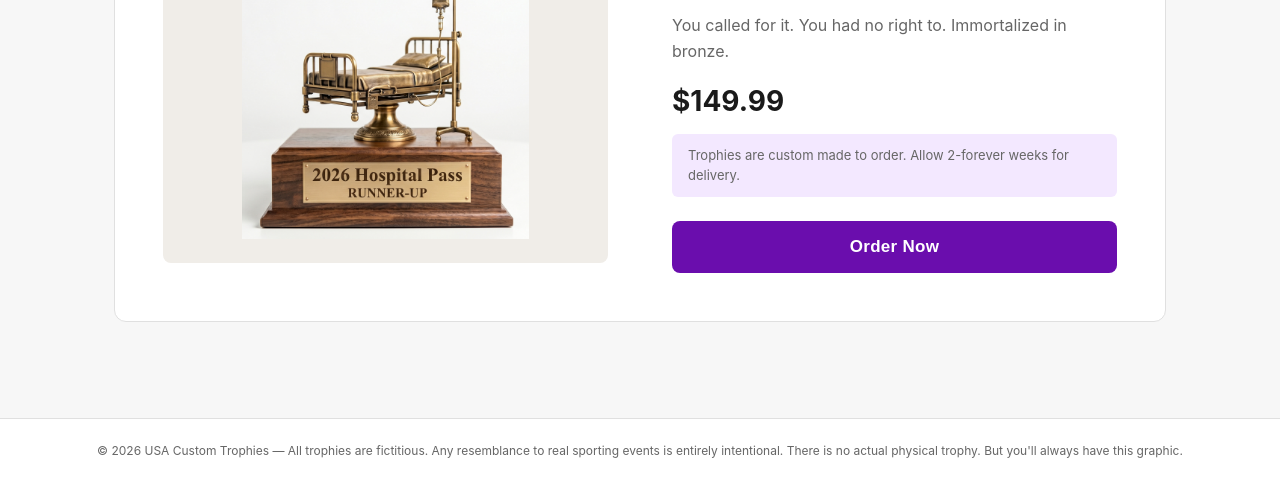
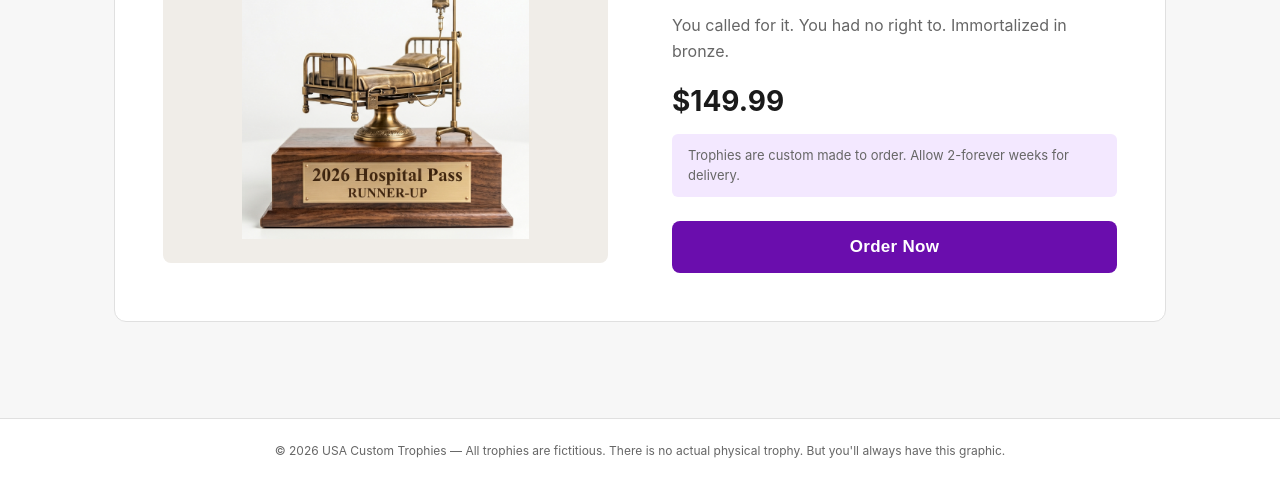
Before and after one commit to chaskerr4/custom-trophies, a website: page public/index.html in a window 1280 px wide. Shown: the part 558-1040 px from the top of the page. Drawn offline with Linux system fonts and the light colour scheme; files whose address does not match are found by name.

Commit message:
Fix footer copy

```diff
--- a/public/index.html
+++ b/public/index.html
@@ -54,7 +54,7 @@
 
     <!-- Footer -->
     <footer>
-        <p>&copy; 2026 USA Custom Trophies &mdash; All trophies are fictitious. Any resemblance to real sporting events is entirely intentional. There is no actual physical trophy. But you'll always have this graphic.</p>
+        <p>&copy; 2026 USA Custom Trophies &mdash; All trophies are fictitious. There is no actual physical trophy. But you'll always have this graphic.</p>
     </footer>
 
     <!-- Lightbox Modal -->
```
